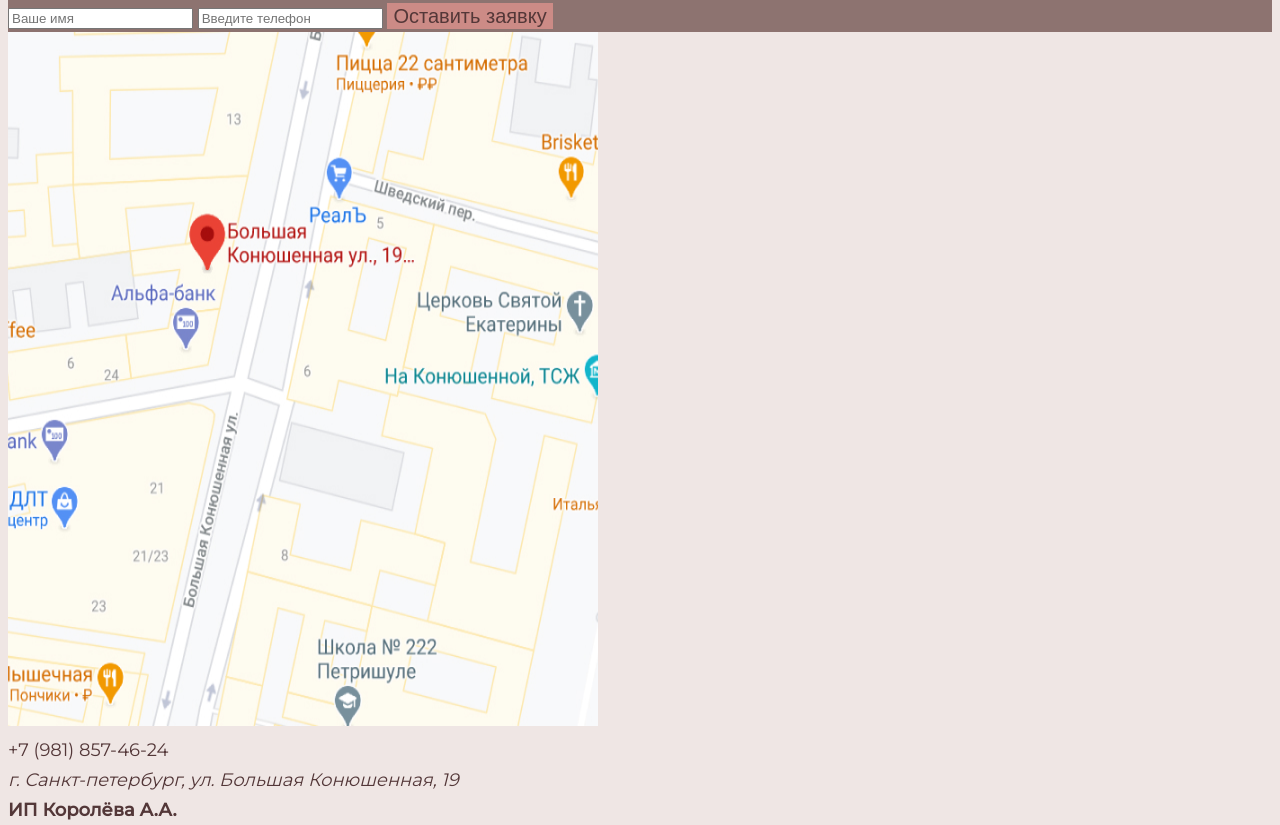
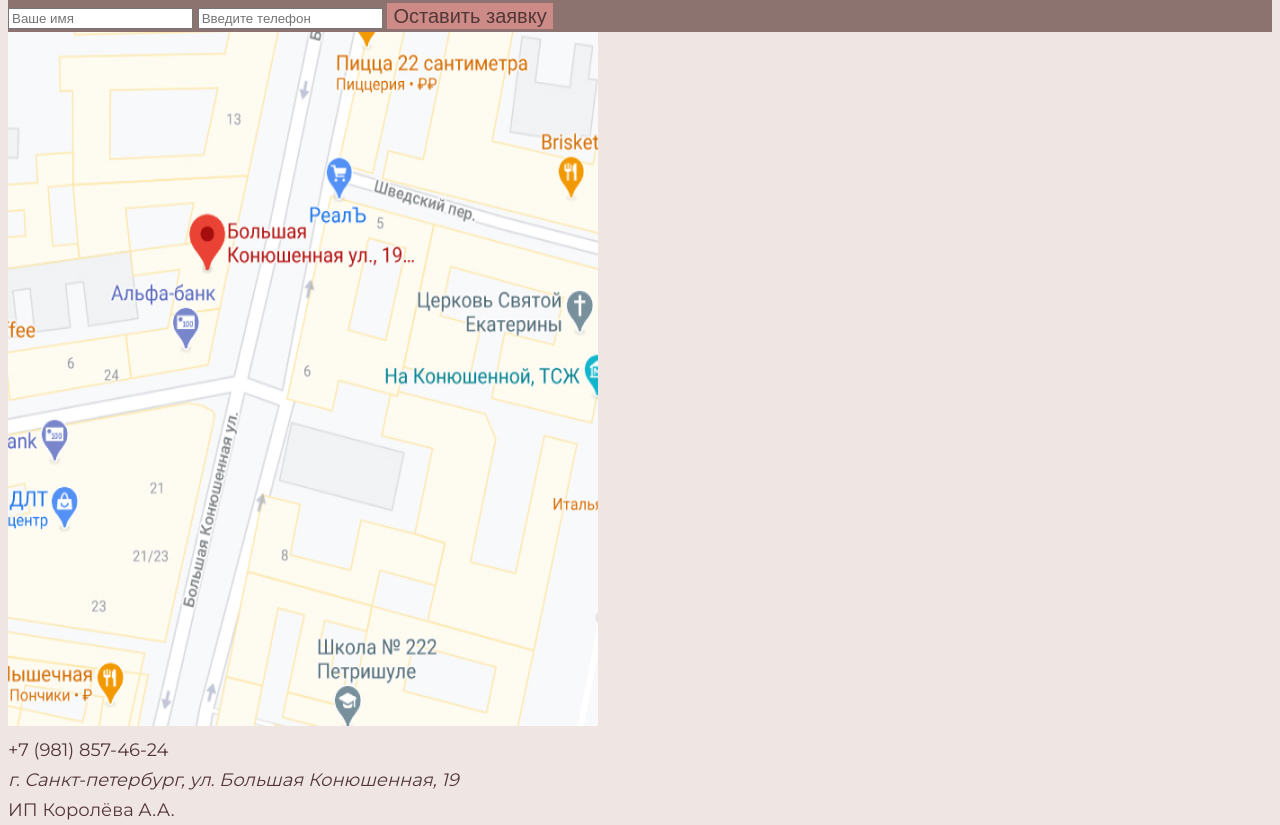
Before and after one commit to VoblPi/marathon01082022, a plain HTML site: page index.html in a window 1280 px wide. Shown: the part 6073-6898 px from the top of the page. Drawn offline with Linux system fonts and the light colour scheme.

Commit message:
Базовая стилизация футера
Выполнил базовую стилизацию футера и проверку валидатором.

```diff
--- a/index.html
+++ b/index.html
@@ -109,7 +109,7 @@
         <a class="link" href="#">
             <address class="link">г. Санкт-петербург, ул. Большая Конюшенная, 19</address>
         </a>
-        <strong>ИП Королёва А.А.</strong>
+        <strong class="owner_name">ИП Королёва А.А.</strong>
     </footer>
 </body>
 </html>
--- a/style.css
+++ b/style.css
@@ -140,3 +140,7 @@
     background: #CC8B86;
     border: none;
 }
+
+.owner_name {
+    font-weight: 400;
+}
```
